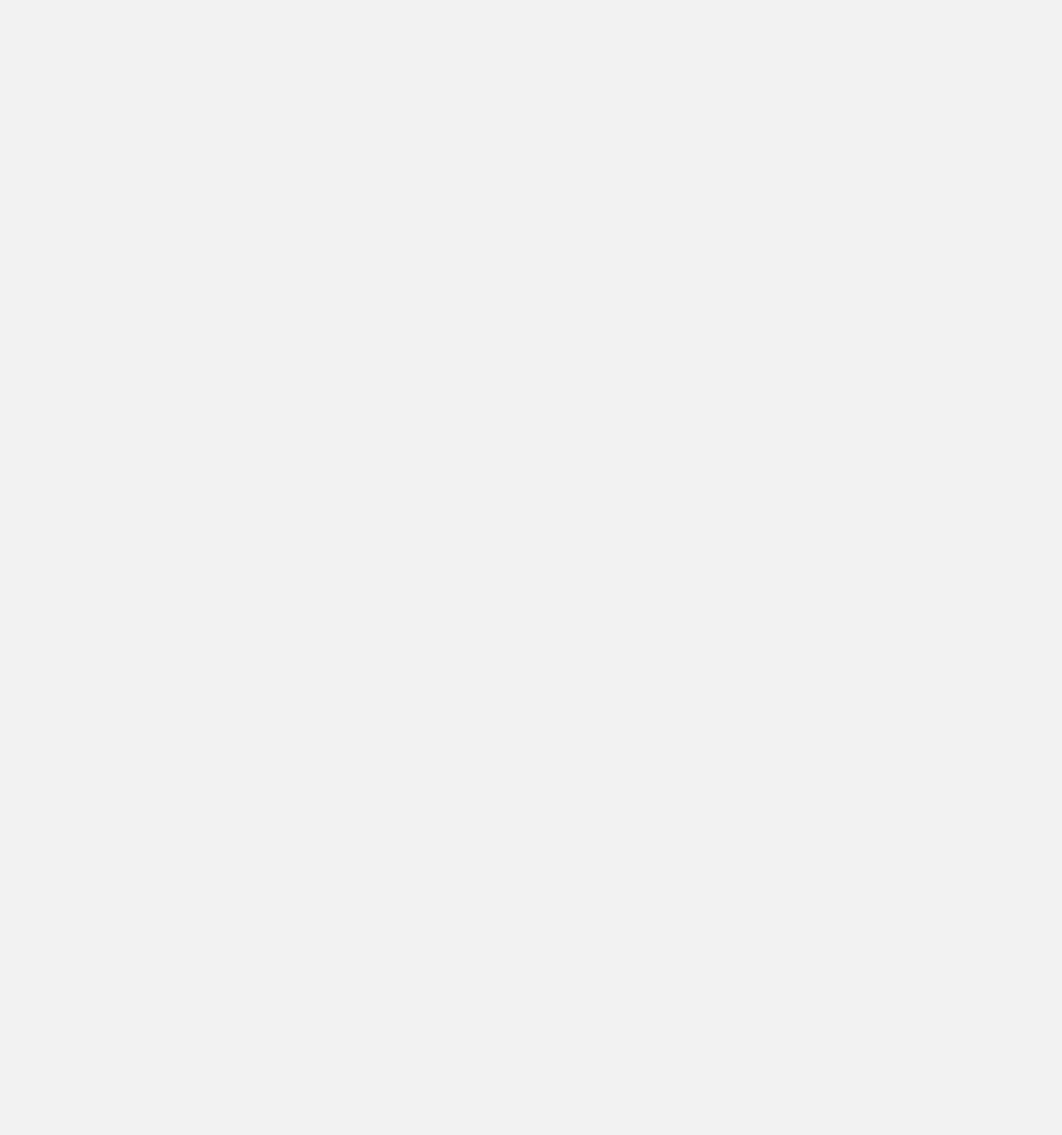
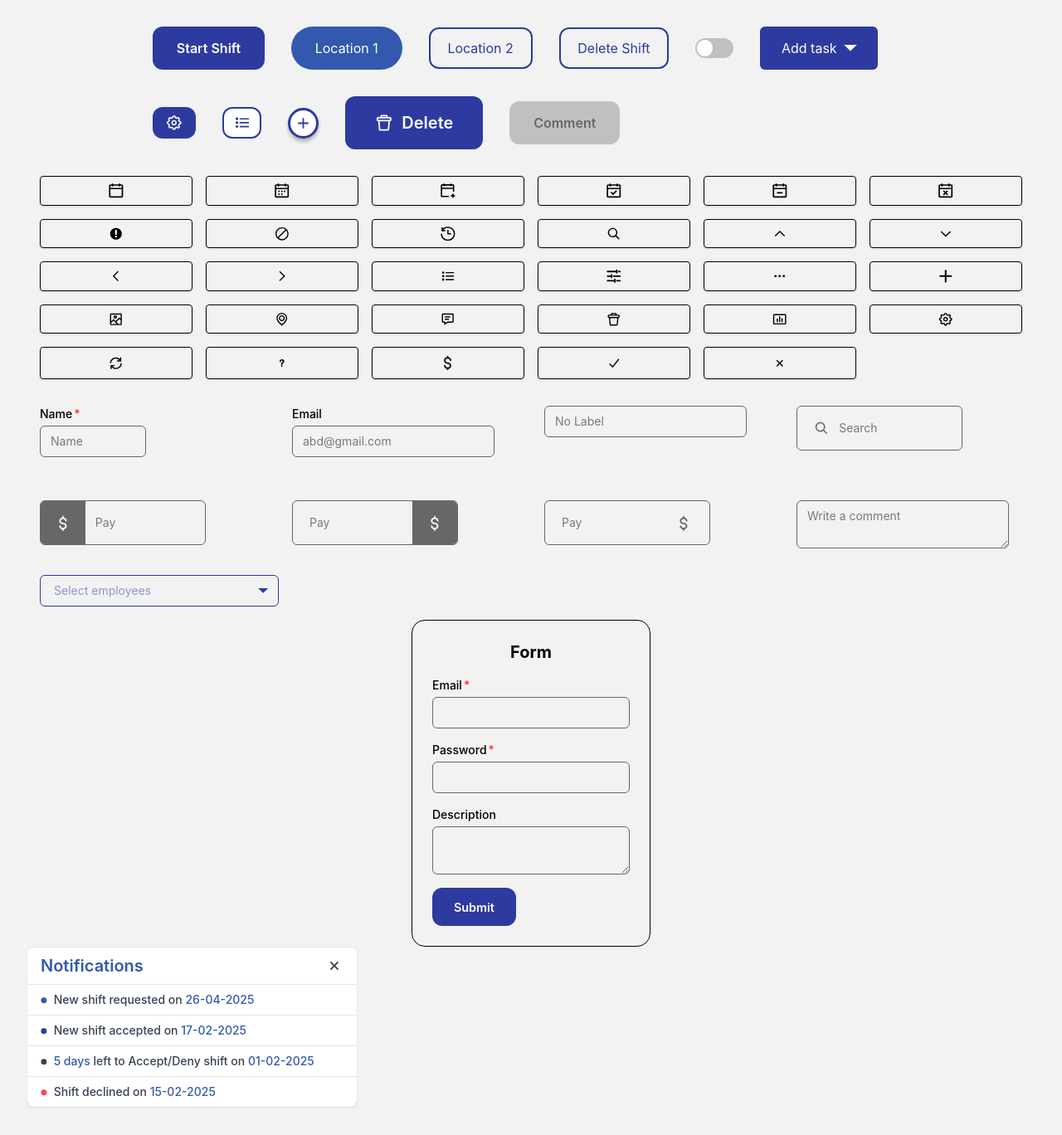
Before and after one commit to anaslqleibo/VS-Capstone-Project-T313, a React (Vite) app: page /demo in a window 1280 px wide. Before the commit this address had no page. Shown: the whole page at 83% size. Before the commit the page ends 800 px from the top, so only its background shows below. Built offline with nearby package versions, Linux system fonts and the light colour scheme.

Commit message:
Fully merged main and typescript integration to this branch

```diff
--- a/src/App.tsx
+++ b/src/App.tsx
@@ -2,15 +2,8 @@ import { BrowserRouter as Router, Routes, Route } from 'react-router-dom';
 import './App.css';
 import LoginPage from './LoginPage';
 import EmployeeDashboardPage from './EmployeeDashboardPage';
-import { useState } from 'react'
-import reactLogo from './assets/react.svg'
-import viteLogo from '/vite.svg'
 import './App.css'
-import ButtonDemo from './demo/ButtonDemo'
-import IconDemo from './demo/IconDemo'
-import InputDemo from './demo/InputDemo'
-import FormDemo from './demo/FormDemo'
-import ComponentDemo from './demo/ComponentDemo'
+import Demo from './demo/Demo';
 
 
 function App() {
@@ -19,6 +12,7 @@ function App() {
       <Routes>
         <Route path="/" element={<LoginPage />} />
         <Route path="/dashboard" element={<EmployeeDashboardPage />} />
+        <Route path="/demo" element={<Demo />} />
       </Routes>
     </Router>
   );
--- a/src/LoginPage.tsx
+++ b/src/LoginPage.tsx
@@ -8,7 +8,7 @@ function LoginPage() {
   const [password, setPassword] = useState('');
   const navigate = useNavigate();
 
-  const handleLogin = (e) => {
+  const handleLogin = (e : React.FormEvent<HTMLFormElement>) => {
     e.preventDefault();
     if (email && password) {
       navigate('/dashboard');
--- /dev/null
+++ b/src/demo/Demo.tsx
@@ -0,0 +1,18 @@
+import ButtonDemo from "./ButtonDemo";
+import IconDemo from "./IconDemo";
+import InputDemo from "./InputDemo";
+import FormDemo from "./FormDemo";
+import ComponentDemo from "./ComponentDemo";
+
+export default function Demo(){
+    return (
+        <>
+            <ButtonDemo/>
+            <IconDemo/>
+            <InputDemo/>
+            <FormDemo/>
+            <ComponentDemo/>
+        </>
+
+    );
+}
```
Also changed, not shown: 1 other file (tests, documents, lock files or other folders).
